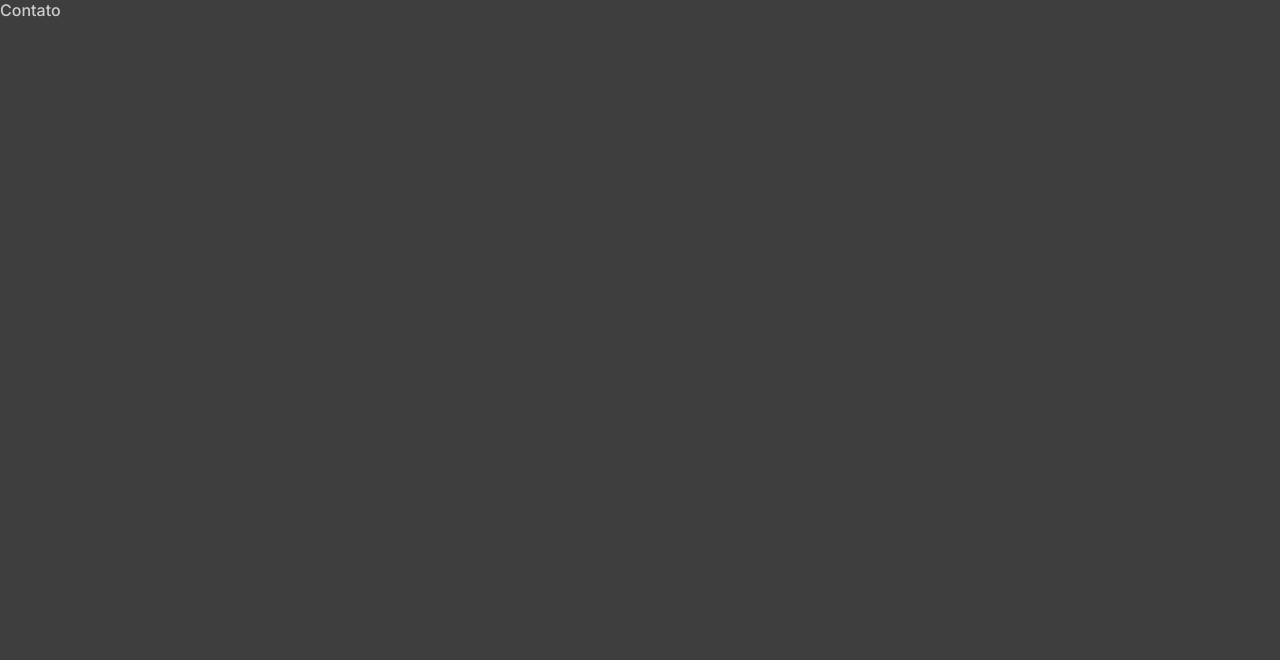
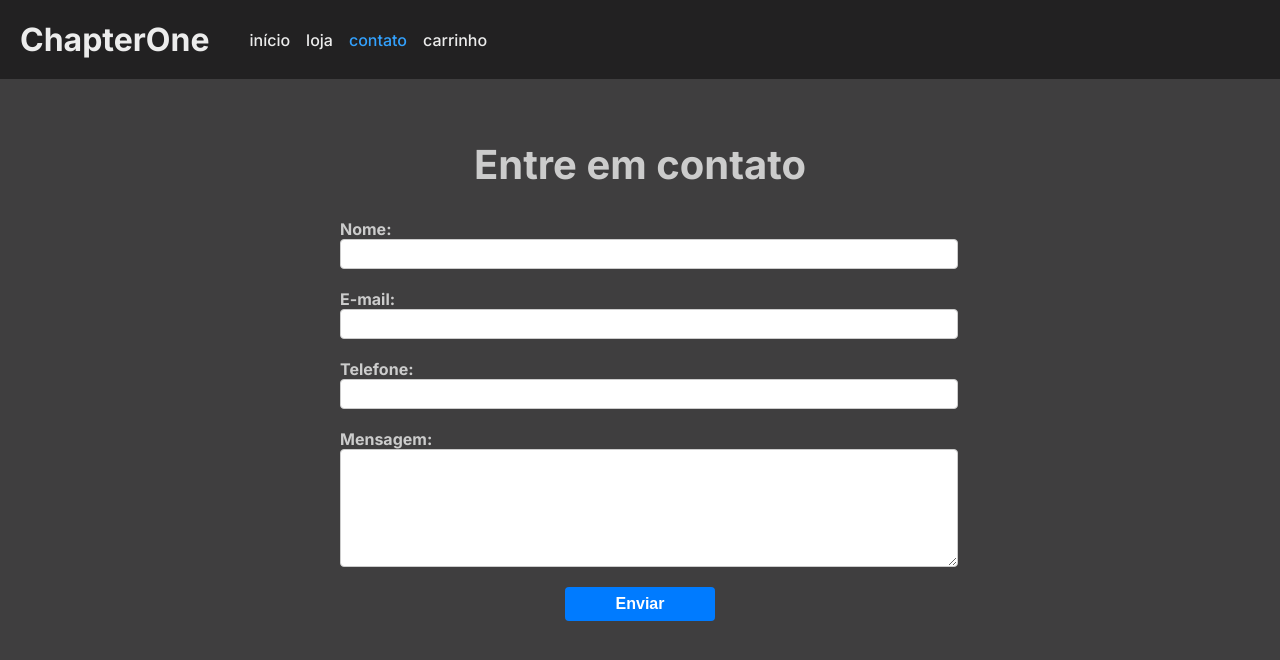
Before and after one commit to mariana-santos/chapter-one, a React (Create React App) app in the folder React/: page /contato in a window 1280 px wide. Shown: the top 660 px of the page. Built offline with nearby package versions, Linux system fonts and the light colour scheme.

Commit message:
Adicionando Carrinho e Contato

```diff
--- a/React/src/Components/Header/style.css
+++ b/React/src/Components/Header/style.css
@@ -1,7 +1,7 @@
 header{
     background: #222122;
     display: flex;
-    padding: 50px;
+    padding: 20px;
     position: fixed;
     width: 100%;
     z-index: 2;
--- a/React/src/Pages/Carrinho/index.js
+++ b/React/src/Pages/Carrinho/index.js
@@ -1,7 +1,62 @@
-export default function Carrinho(){
-    return(
-        <>
-        carrinho
-        </>
-    )
-}
+import React from 'react';
+import { Link } from 'react-router-dom';
+
+import Header from '../../Components/Header';
+
+import './style.css'
+
+const CarrinhoPage = () => {
+  return (
+    <>
+      <Header />
+      <div className="page-content"></div>
+      <div className="carrinho-container">
+        <h2>Meu Carrinho</h2>
+
+        <div className="carrinho-itens">
+          <div className="carrinho-item">
+            <img src="imagem-livro-1.jpg" alt="Livro 1" />
+            <div className="carrinho-item-info">
+              <h3>Livro 1</h3>
+              <p>Descrição do livro 1</p>
+              <p>R$ 29,90</p>
+            </div>
+            <div className="carrinho-item-quantidade">
+              <button className="diminuir-qtd">-</button>
+              <span>1</span>
+              <button className="aumentar-qtd">+</button>
+            </div>
+          </div>
+
+          <div className="carrinho-item">
+            <img src="imagem-livro-2.jpg" alt="Livro 2" />
+            <div className="carrinho-item-info">
+              <h3>Livro 2</h3>
+              <p>Descrição do livro 2</p>
+              <p>R$ 19,90</p>
+            </div>
+            <div className="carrinho-item-quantidade">
+              <button className="diminuir-qtd">-</button>
+              <span>1</span>
+              <button className="aumentar-qtd">+</button>
+            </div>
+          </div>
+        </div>
+
+        <div className="carrinho-total">
+          <h4>Total:</h4>
+          <p>R$ 49,80</p>
+        </div>
+
+        <div className="carrinho-botoes">
+          <Link to="/loja" className="carrinho-continuar-comprando">
+            Continuar Comprando
+          </Link>
+          <button className="carrinho-finalizar-compra">Finalizar Compra</button>
+        </div>
+      </div>
+    </>
+  );
+};
+
+export default CarrinhoPage;
--- /dev/null
+++ b/React/src/Pages/Carrinho/style.css
@@ -0,0 +1,118 @@
+.page-content {
+  padding-top: 100px; /* Adicione um espaço entre o header e o carrinho */
+}
+
+.carrinho-container {
+    max-width: 600px;
+    margin: auto;
+    padding: 20px;
+    border-radius: 8px;
+    box-shadow: 0 5px 25px rgb(0, 0, 0);
+  }
+
+  .carrinho-container h2 {
+    text-align: center;
+    margin-top: 10px;
+    margin-bottom: 20px;
+  }
+
+  .carrinho-itens {
+    display: grid;
+    gap: 20px;
+  }
+
+  .carrinho-item {
+    display: grid;
+    grid-template-columns: 100px 1fr 150px;
+    gap: 20px;
+    align-items: center;
+  }
+
+  .carrinho-item img {
+    width: 100%;
+    max-width: 100px;
+    height: auto;
+  }
+
+  .carrinho-item-info h3 {
+    font-size: 18px;
+    margin-bottom: 8px;
+  }
+
+  .carrinho-item-info p {
+    font-size: 14px;
+    color: #777;
+    margin-bottom: 4px;
+  }
+
+  .carrinho-item-quantidade {
+    display: flex;
+    align-items: center;
+  }
+
+  .carrinho-total {
+    display: flex;
+    align-items: center;
+    justify-content: flex-end;
+    margin-top: 20px;
+    font-size: 18px;
+  }
+
+  .carrinho-total h4 {
+    margin-right: 10px;
+  }
+
+  .carrinho-total p {
+    font-weight: bold;
+  }
+
+  .carrinho-botoes {
+    display: flex;
+    justify-content: space-between;
+    margin-top: 40px;
+  }
+
+  .carrinho-continuar-comprando,
+  .carrinho-finalizar-compra {
+    padding: 12px 24px;
+    font-size: 16px;
+    font-weight: bold;
+    text-decoration: none;
+    color: #fff;
+    background-color: #007bff;
+    border: none;
+    border-radius: 4px;
+    cursor: pointer;
+  }
+
+  .carrinho-continuar-comprando:hover,
+  .carrinho-finalizar-compra:hover {
+    background-color: #0056b3;
+  }
+
+  .diminuir-qtd,
+  .aumentar-qtd {
+    padding: 4px 8px;
+    font-size: 16px;
+    background-color: #ccc;
+    border: none;
+    border-radius: 4px;
+    cursor: pointer;
+    display: inline-flex;
+    align-items: center;
+    justify-content: center;
+    width: 30px;
+    height: 30px;
+    margin: 0 5px;
+  }
+
+  .diminuir-qtd:hover,
+  .aumentar-qtd:hover {
+    background-color: #ffffff;
+    transition: 0.3s;
+  }
+
+  .diminuir-qtd::before,
+  .aumentar-qtd::before {
+    content: none;
+  }
--- a/React/src/Pages/Contato/index.js
+++ b/React/src/Pages/Contato/index.js
@@ -1,6 +1,73 @@
-export default function Contato(){
-    return(
-        <>Contato
-        </>
-    )
+import React, { useState } from 'react';
+import Header from '../../Components/Header';
+
+import './style.css';
+
+export default function Contato() {
+  const [nome, setNome] = useState('');
+  const [email, setEmail] = useState('');
+  const [telefone, setTelefone] = useState('');
+  const [mensagem, setMensagem] = useState('');
+
+  const handleSubmit = (e) => {
+    e.preventDefault();
+    // Lógica de envio do formulário
+    console.log('Formulário enviado!');
+    // Limpar os campos do formulário após o envio
+    setNome('');
+    setEmail('');
+    setTelefone('');
+    setMensagem('');
+  };
+
+  return (
+    <>
+      <Header />
+      <div className="contato">
+        <h2>Entre em contato</h2>
+        <form className="contato-form" onSubmit={handleSubmit}>
+          <div className="form-group">
+            <label htmlFor="nome">Nome:</label>
+            <input
+              type="text"
+              id="nome"
+              value={nome}
+              onChange={(e) => setNome(e.target.value)}
+              required
+            />
+          </div>
+          <div className="form-group">
+            <label htmlFor="email">E-mail:</label>
+            <input
+              type="email"
+              id="email"
+              value={email}
+              onChange={(e) => setEmail(e.target.value)}
+              required
+            />
+          </div>
+          <div className="form-group">
+            <label htmlFor="telefone">Telefone:</label>
+            <input
+              type="tel"
+              id="telefone"
+              value={telefone}
+              onChange={(e) => setTelefone(e.target.value)}
+              required
+            />
+          </div>
+          <div className="form-group">
+            <label htmlFor="mensagem">Mensagem:</label>
+            <textarea
+              id="mensagem"
+              value={mensagem}
+              onChange={(e) => setMensagem(e.target.value)}
+              required
+            ></textarea>
+          </div>
+          <button className="btn-enviar" type="submit">Enviar</button>
+        </form>
+      </div>
+    </>
+  );
 }
--- /dev/null
+++ b/React/src/Pages/Contato/style.css
@@ -0,0 +1,55 @@
+.contato {
+    max-width: 600px;
+    margin: 0 auto;
+    padding: 40px 20px;
+  }
+
+  .contato h2 {
+    text-align: center;
+    margin-bottom: 30px;
+  }
+
+  .contato-form {
+    display: grid;
+    gap: 20px;
+  }
+
+  .form-group {
+    display: grid;
+  }
+
+  .contato label {
+    font-weight: bold;
+  }
+
+  .contato input,
+  .contato textarea {
+    width: 100%;
+    padding: 8px;
+    font-size: 16px;
+    border: 1px solid #ccc;
+    border-radius: 4px;
+    height: 12px;
+  }
+
+  .contato textarea {
+    height: 100px;
+  }
+
+  .contato .btn-enviar {
+    display: block;
+    width: 150px;
+    margin: 0 auto;
+    padding: 8px;
+    font-size: 16px;
+    font-weight: bold;
+    color: #fff;
+    background-color: #007bff;
+    border: none;
+    border-radius: 4px;
+    cursor: pointer;
+  }
+
+  .contato .btn-enviar:hover {
+    background-color: #0056b3;
+  }
```
Also changed, not shown: 1 other file (tests, documents, lock files or other folders).
